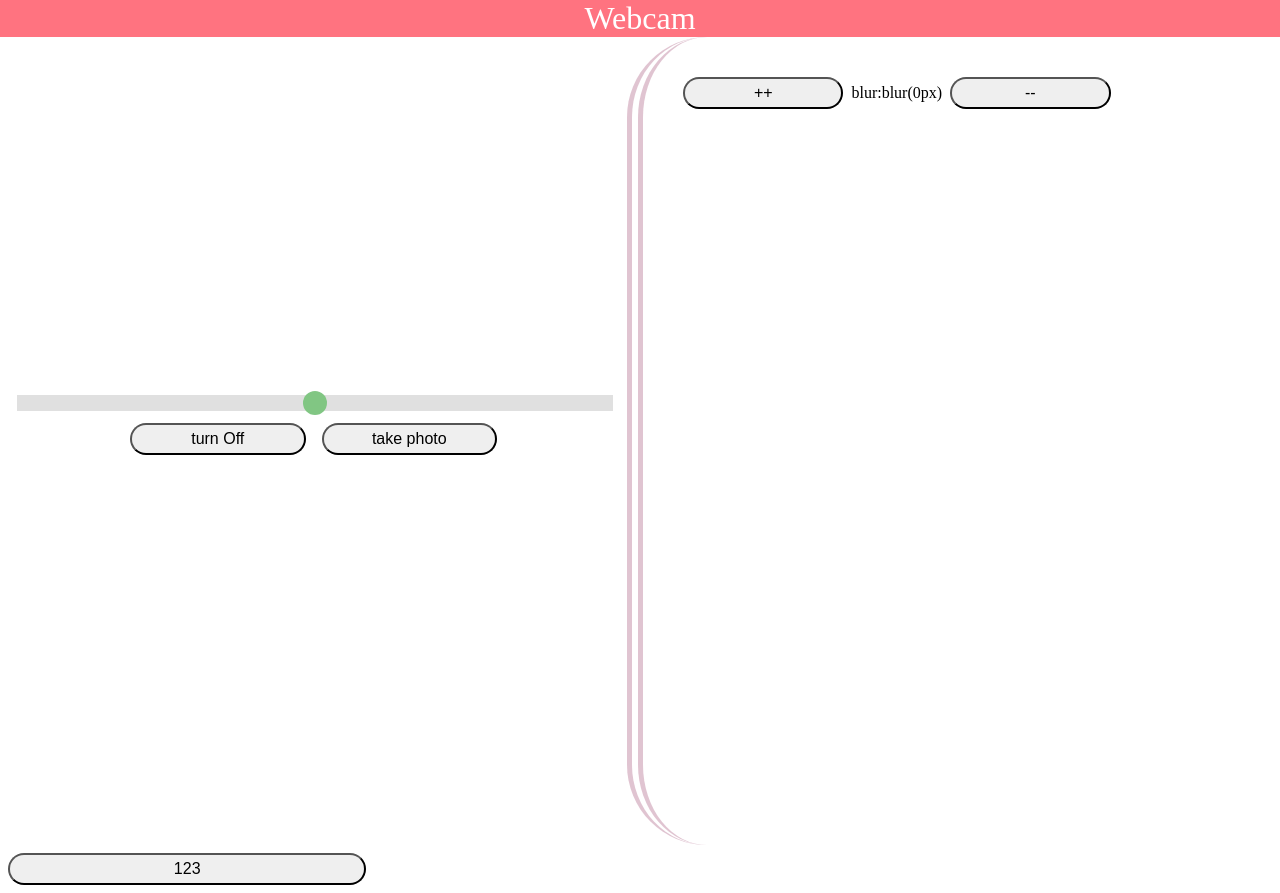
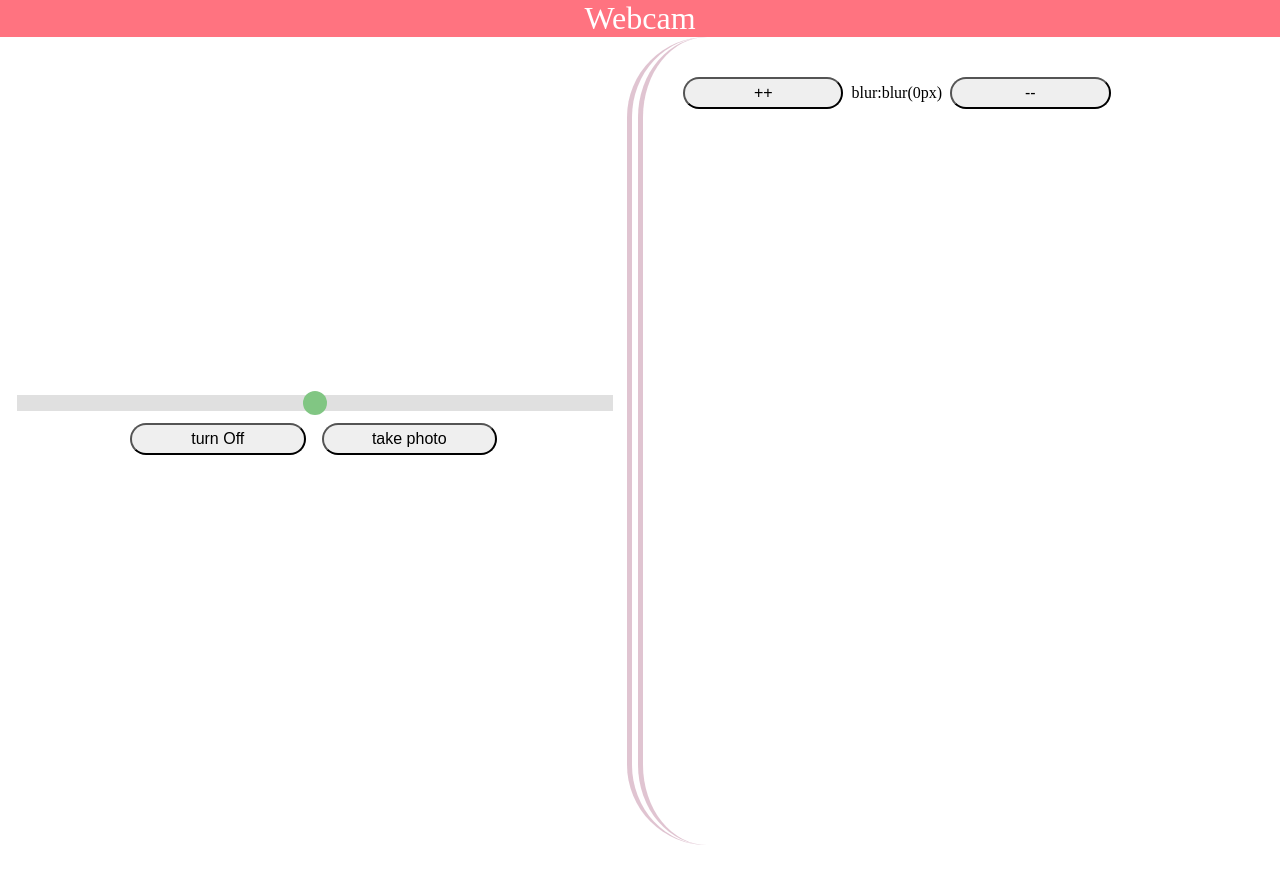
Before and after one commit to MingRay98/webcam, a React (Create React App) app: page / in a window 1280 px wide. After the commit the page ends 845 px from the top, so only its background shows below. Built offline with nearby package versions, Linux system fonts and the light colour scheme; no server answers.

Commit message:
RWD style

```diff
--- a/src/App.js
+++ b/src/App.js
@@ -82,7 +82,6 @@ class App extends Component {
       <div >
         <Header handleCameraChange={this.handleCameraChange} />
         {this.desktopList()}
-        <button onClick={this.testfun}>123</button>
       </div>
     );
   }
```
